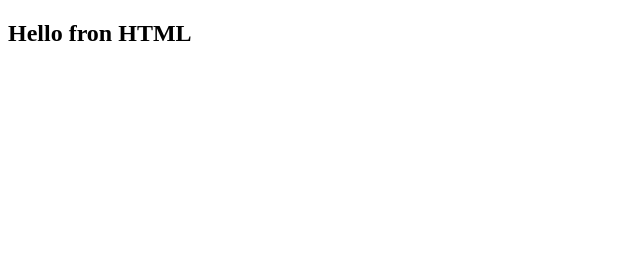
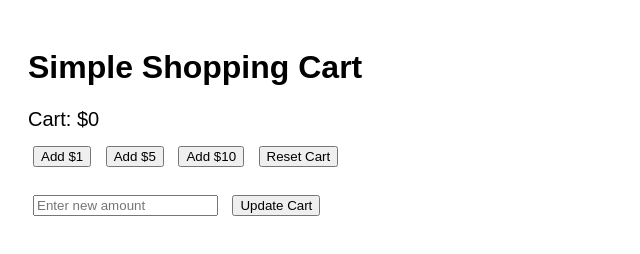
Before and after one commit to JANANID-2006/FULLSTACK---3, a plain HTML site: page index.html in a window 1280 px wide. Shown: the whole page, without its empty margins (0-640 px from the left). Drawn offline with Linux system fonts and the light colour scheme.

Commit message:
complete quantity cart item

```diff
--- /dev/null
+++ b/dom.js
@@ -0,0 +1,3 @@
+const para=document.getElementByIdById("msg");
+console.log(para.innerText);
+para.innerText="this is set via javascript";
--- a/index.html
+++ b/index.html
@@ -1,10 +1,73 @@
 <!DOCTYPE html>
 <html>
-    <head>
-        <title>Linking Js File</title>
-    </head>
+<head>
+  <title>Shopping Cart</title>
+  <style>
+    body {
+      font-family: Arial, sans-serif;
+      padding: 20px;
+    }
+    #quantityDisplay {
+      font-size: 20px;
+      margin-bottom: 10px;
+    }
+    input, button {
+      margin: 5px;
+    }
+  </style>
+</head>
 <body>
-<h2>Hello fron HTML</h2>
-<script src="script.js"></script>
+
+  <h1>Simple Shopping Cart</h1>
+
+  <div id="quantityDisplay">Cart: $0</div>
+
+  <button onclick="addToCart(1)">Add $1</button>
+  <button onclick="addToCart(5)">Add $5</button>
+  <button onclick="addToCart(10)">Add $10</button>
+  <button onclick="resetCart()">Reset Cart</button>
+
+  <br><br>
+
+  <input type="number" id="updateInput" placeholder="Enter new amount">
+  <button onclick="updateQuantity()">Update Cart</button>
+
+  <script>
+    let cartQuantity = 0;
+
+    function viewQuantity() {
+      console.log("Cart: $" + cartQuantity);
+    }
+
+    function addToCart(amount) {
+      cartQuantity += amount;
+      console.log("Cart: $" + cartQuantity);
+      displayQuantity();
+    }
+
+    function resetCart() {
+      cartQuantity = 0;
+      console.log("Cart reset");
+      displayQuantity();
+    }
+
+    function updateQuantity() {
+      let value = document.getElementById("updateInput").value;
+      let quantity = Number(value);
+
+      if (quantity >= 0) {
+        cartQuantity = quantity;
+        console.log("Cart updated: $" + cartQuantity);
+        displayQuantity();
+      } else {
+        alert("Enter a valid number");
+      }
+    }
+
+    function displayQuantity() {
+      document.getElementById("quantityDisplay").innerText = "Cart: $" + cartQuantity;
+    }
+  </script>
+
+</body>
 </html>
-</body>
```
Also changed, not shown: closures.js (added, +10 -0 lines), index1.html (added, +13 -0 lines), jsobject.js (+11 -4 lines), script1.js (added, +33 -0 lines), script.js (line endings or trailing spaces).
